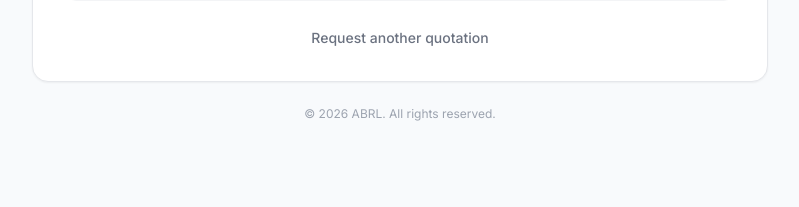
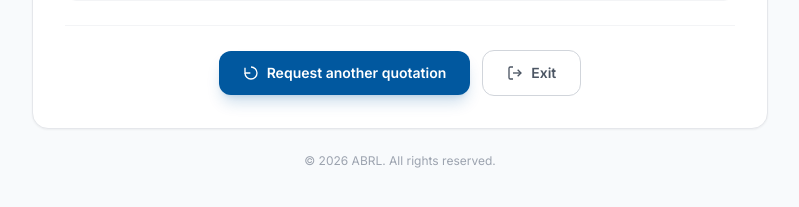
Before and after one commit to nd1990/ABRL-Test-Request-Form, a Laravel app: template resources/views/public/success.blade.php in a window 1280 px wide. Shown: the part 556-763 px from the top of the page, without its empty margins (240-1039 px from the left). Run offline with Laravel 12, Linux system fonts and the light colour scheme; the template is opened without the code that fills it, so the values that code supplies are empty; some libraries are stand-ins or nearby versions.

Commit message:
Highlight dropdown question titles and add Exit with 5-minute link expiry

```diff
--- a/resources/views/public/success.blade.php
+++ b/resources/views/public/success.blade.php
@@ -99,8 +99,20 @@
             </div>
             @endif
 
-            <div class="mt-6 text-center">
-                <a href="{{ route('quotation.index') }}" class="text-sm text-gray-500 hover:text-indigo-600 transition font-medium">Request another quotation</a>
+            <div class="mt-6 border-t border-gray-100 pt-6">
+                <div class="flex flex-col sm:flex-row items-center justify-center gap-3">
+                    <a id="request-another-link" href="{{ route('quotation.index') }}"
+                        class="inline-flex items-center justify-center gap-2 w-full sm:w-auto bg-brand-500 hover:bg-brand-600 text-white font-semibold text-sm px-6 py-3 rounded-xl shadow-lg shadow-brand-500/20 transition focus:outline-none focus:ring-2 focus:ring-brand-500 focus:ring-offset-2">
+                        <svg xmlns="http://www.w3.org/2000/svg" class="w-4 h-4" viewBox="0 0 24 24" fill="none" stroke="currentColor" stroke-width="2"><path d="M3 12a9 9 0 109-9" /><polyline points="3 4 3 12 11 12" /></svg>
+                        Request another quotation
+                    </a>
+                    <button type="button" id="exit-button"
+                        class="inline-flex items-center justify-center gap-2 w-full sm:w-auto bg-white hover:bg-gray-50 text-gray-600 hover:text-gray-800 font-semibold text-sm px-6 py-3 rounded-xl border border-gray-300 transition focus:outline-none focus:ring-2 focus:ring-gray-300 focus:ring-offset-2">
+                        <svg xmlns="http://www.w3.org/2000/svg" class="w-4 h-4" viewBox="0 0 24 24" fill="none" stroke="currentColor" stroke-width="2"><path d="M9 21H5a2 2 0 01-2-2V5a2 2 0 012-2h4" /><polyline points="16 17 21 12 16 7" /><line x1="21" y1="12" x2="9" y2="12" /></svg>
+                        Exit
+                    </button>
+                </div>
+                <p id="request-another-expired" class="hidden mt-3 text-center text-xs text-gray-400">The “Request another quotation” link has expired. Please close this page or open a fresh form link.</p>
             </div>
         </div>
 
@@ -109,5 +121,51 @@
         </div>
     </main>
 <style>.step-enter{animation:fadeUp .4s ease both}@keyframes fadeUp{from{opacity:0;transform:translateY(10px)}to{opacity:1;transform:translateY(0)}}</style>
+<script>
+(function () {
+    const link = document.getElementById('request-another-link');
+    const note = document.getElementById('request-another-expired');
+    if (!link) return;
+
+    const storageKey = 'abrl-request-another-expiry-{{ $quotation->id }}';
+    const fiveMinutes = 5 * 60 * 1000;
+    let expiresAt = Date.now() + fiveMinutes;
+
+    try {
+        const saved = Number(sessionStorage.getItem(storageKey));
+        if (saved && saved > Date.now()) {
+            expiresAt = saved;
+        } else {
+            sessionStorage.setItem(storageKey, String(expiresAt));
+        }
+    } catch (e) {}
+
+    let timer = null;
+    function expire() {
+        if (timer) window.clearTimeout(timer);
+        link.removeAttribute('href');
+        link.setAttribute('aria-disabled', 'true');
+        link.classList.add('opacity-40', 'pointer-events-none', 'line-through');
+        if (note) note.classList.remove('hidden');
+    }
+    function schedule() {
+        const remaining = expiresAt - Date.now();
+        if (remaining <= 0) {
+            expire();
+            return;
+        }
+        timer = window.setTimeout(schedule, Math.min(remaining, 1000));
+    }
+    schedule();
+
+    const exitButton = document.getElementById('exit-button');
+    if (exitButton) {
+        exitButton.addEventListener('click', function () {
+            window.close();
+            window.setTimeout(function () { window.location.href = 'https://nexelt.company/'; }, 300);
+        });
+    }
+})();
+</script>
 </body>
 </html>
```
Also changed, not shown: resources/views/public/quotation.blade.php (+5 -5 lines).
